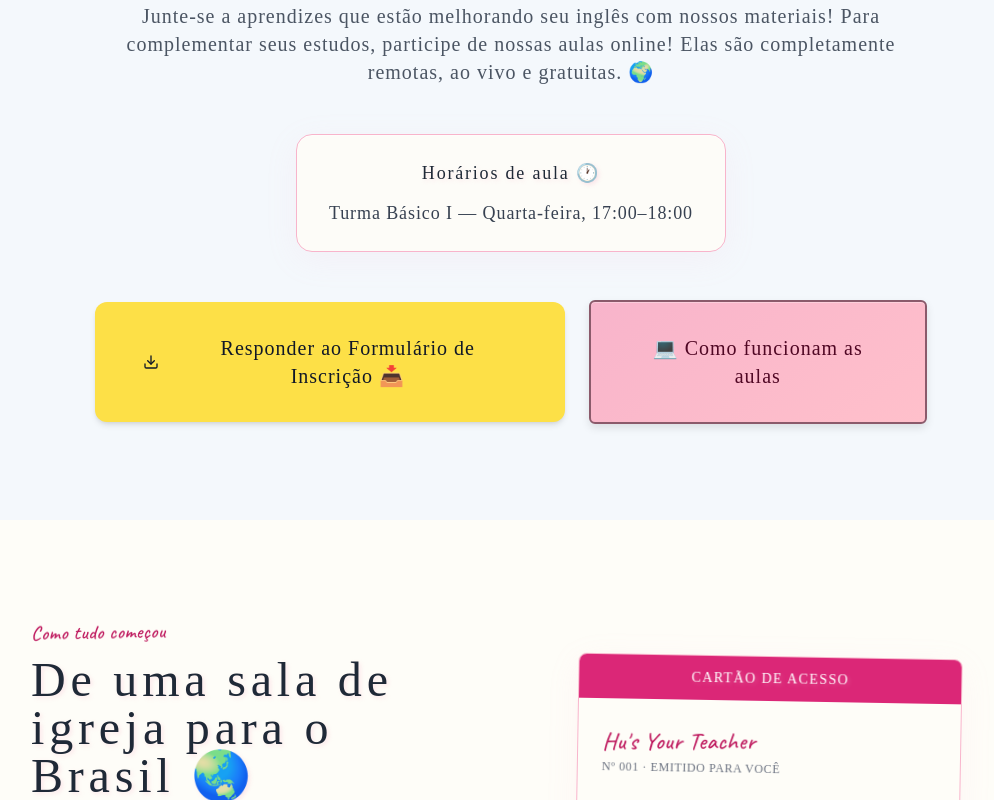
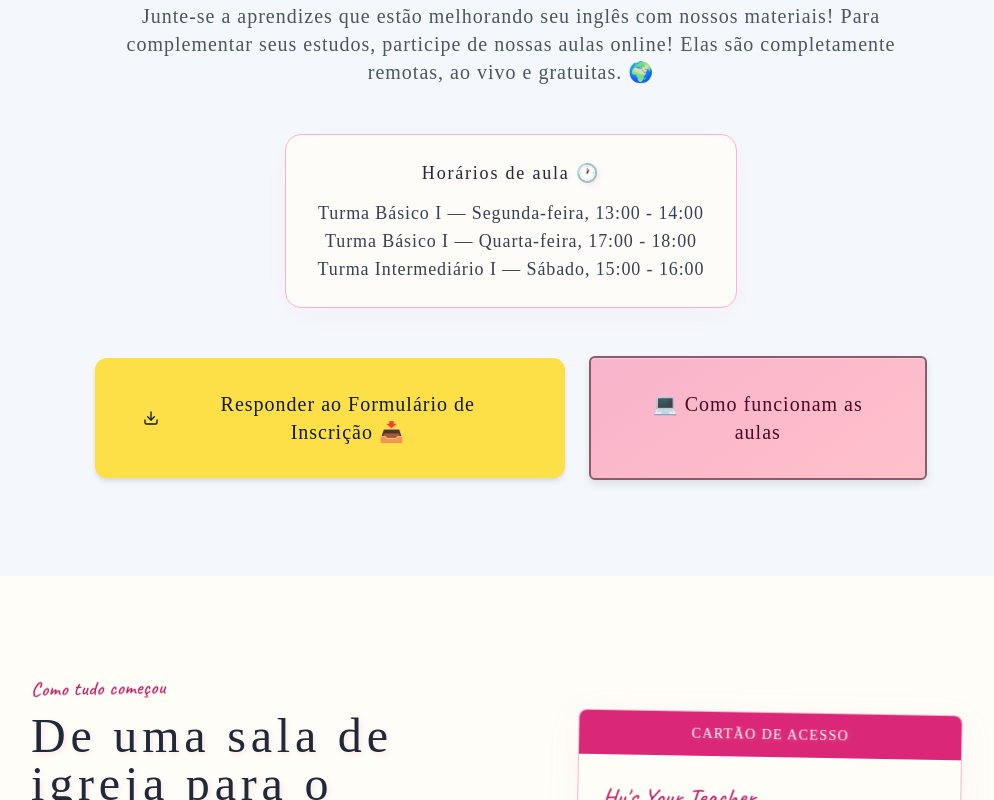
Before and after one commit to guilherme-hu/hus-your-teacher, a Next.js app: page / in a window 1280 px wide. Shown: the part 2920-3720 px from the top of the page, without its empty margins (129-1123 px from the left). Built offline with nearby package versions, Linux system fonts and the light colour scheme.

Commit message:
Adição das turmas de segunda (Básico I) e sábado (Intermediário I)

```diff
--- a/app/aulas/page.tsx
+++ b/app/aulas/page.tsx
@@ -76,7 +76,7 @@ export default function AulasPage() {
           <Reveal delay={120}>
             <ul className="flex flex-col items-center gap-6">
               {turmas.map((turma) => (
-                <li key={turma.nome} className="w-full max-w-md">
+                <li key={`${turma.nome}-${turma.dia}`} className="w-full max-w-md">
                   <div className="vintage-card playful-card scrapbook-tape rounded-2xl border-2 border-pink-300 p-8">
                     <div className="mb-3 flex items-center justify-center gap-3">
                       <Clock className="h-6 w-6 shrink-0 text-pink-600" />
--- a/app/page.tsx
+++ b/app/page.tsx
@@ -16,6 +16,7 @@ import { CountUp } from "@/components/count-up"
 import { CartaoAcesso } from "@/components/cartao-acesso"
 import { downloadHref, featuredSheets } from "@/lib/data/materiais"
 import { coreTeam } from "@/lib/data/equipe"
+import { turmas } from "@/lib/data/aulas"
 import { FORMULARIOS, LINK_EXTERNO } from "@/lib/site"
 
 
@@ -290,7 +291,11 @@ export default function HomePage() {
           <Reveal delay={120}>
             <div className="inline-block vintage-card rounded-2xl px-8 py-6 mb-12">
               <p className="text-lg vintage-heading text-gray-800 mb-3">Horários de aula 🕐</p>
-              <p className="text-lg text-gray-700 retro-text">Turma Básico I — Quarta-feira, 17:00–18:00</p>
+              {turmas.map((turma) => (
+                <p key={`${turma.nome}-${turma.dia}`} className="text-lg text-gray-700 retro-text">
+                  {turma.nome} — {turma.dia}, {turma.horario}
+                </p>
+              ))}
             </div>
           </Reveal>
           <Reveal delay={200}>
--- a/lib/data/aulas.ts
+++ b/lib/data/aulas.ts
@@ -52,9 +52,10 @@ export type Turma = {
   nivel: string
 }
 
-/** Turmas em andamento. Mantenha em sincronia com a seção CTA da home. */
 export const turmas: Turma[] = [
+  { nome: "Turma Básico I", dia: "Segunda-feira", horario: "13:00 - 14:00", nivel: "Iniciante" },
   { nome: "Turma Básico I", dia: "Quarta-feira", horario: "17:00 - 18:00", nivel: "Iniciante" },
+  { nome: "Turma Intermediário I", dia: "Sábado", horario: "15:00 - 16:00", nivel: "Intermediário" },
 ]
 
 export type Foto = {
@@ -125,7 +126,7 @@ export const faq: Pergunta[] = [
   {
     pergunta: "Só existem turmas de nível básico?",
     resposta:
-      "Por enquanto sim, só oferecemos aulas para níveis básicos de fluência. Criar turmas para níveis mais avançados está nos planos para o futuro!",
+      "Não! Além das turmas de Básico I, agora temos uma turma de Intermediário I, aos sábados. Turmas para níveis mais avançados estão nos planos para o futuro!",
   },
 ]
 
```
